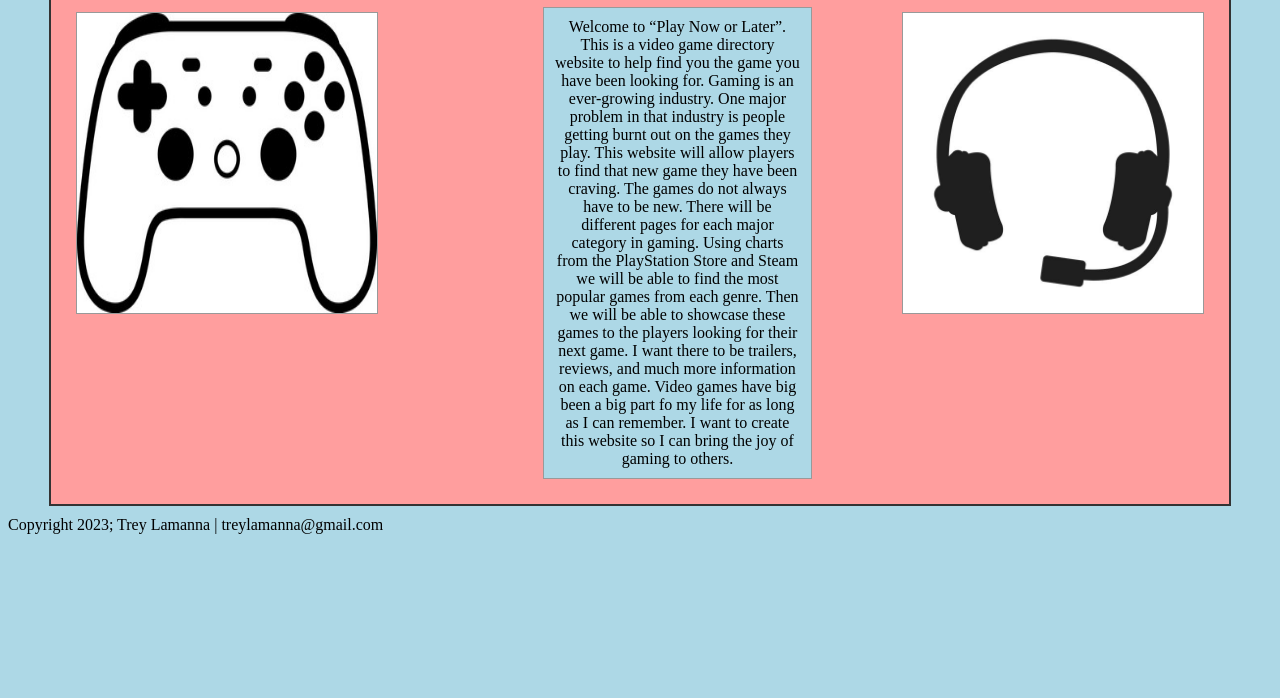
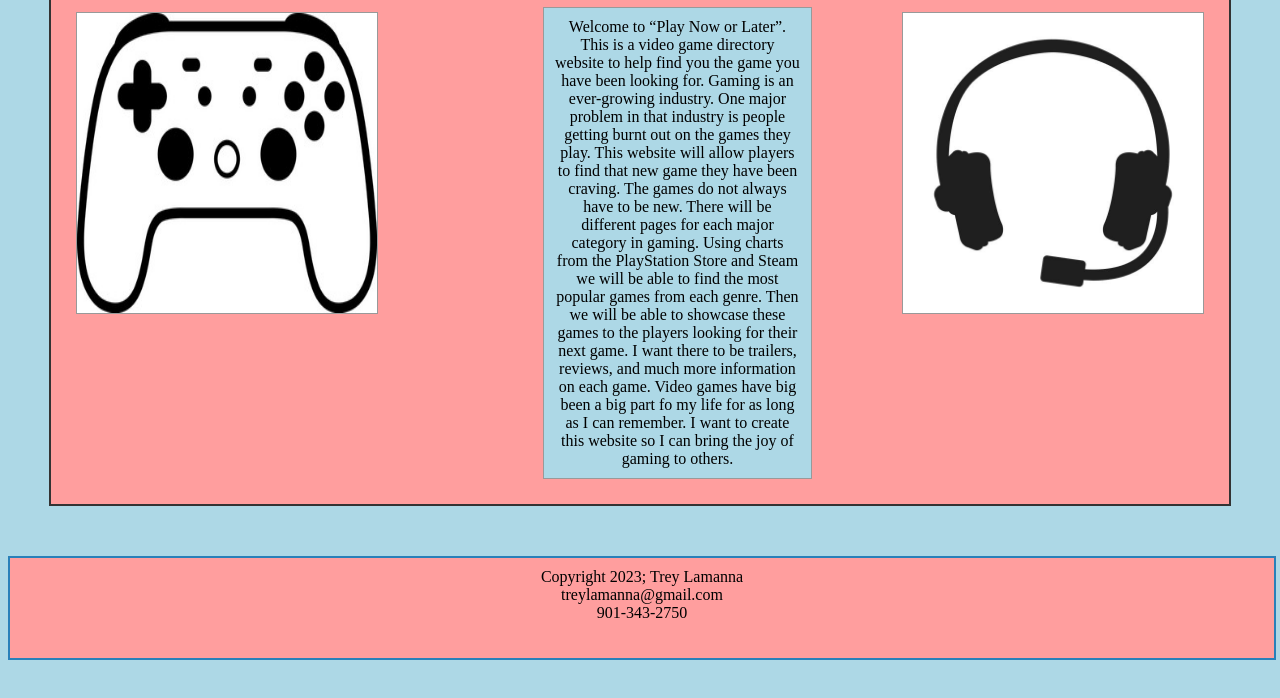
Before and after one commit to TreyLamanna/TreyLamanna, a plain HTML site: page islt_7310/index.html in a window 1280 px wide. Shown: the part 272-970 px from the top of the page. Before the commit the page ends 816 px from the top, so only its background shows below. Drawn offline with Linux system fonts and the light colour scheme.

Commit message:
Update index.html

```diff
--- a/islt_7310/index.html
+++ b/islt_7310/index.html
@@ -50,8 +50,8 @@
         </div>
 
         </div>
-        <footer>
-            <p>Copyright 2023; Trey Lamanna | treylamanna@gmail.com</p>
+        <footer class="top-bar">
+            <p>Copyright 2023; Trey Lamanna<br> <span class="footer-icon">treylamanna@gmail.com   </span>  <br> <span class="footer-icon">901-343-2750</span></p>
         </footer>
 
     </body>
```
